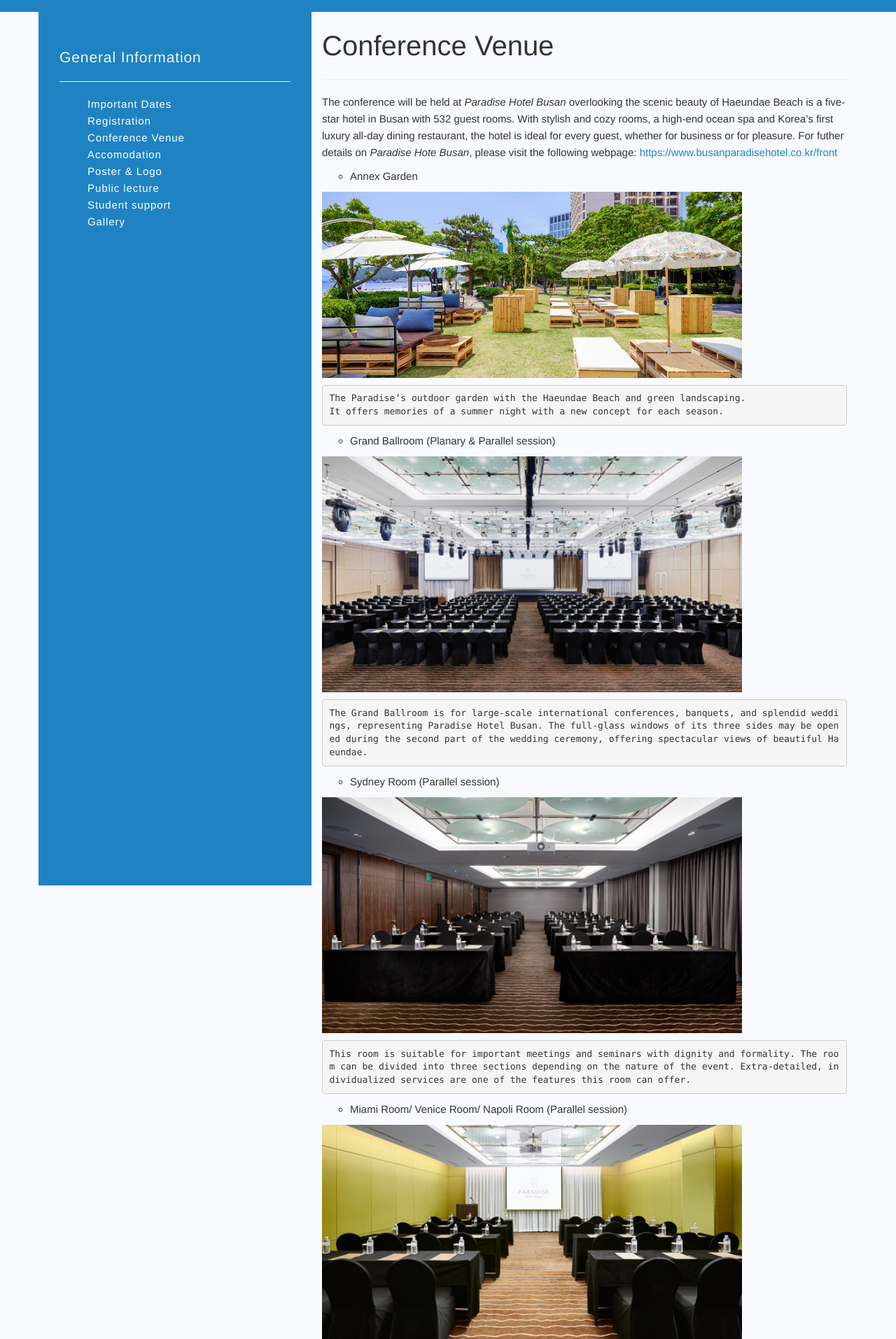
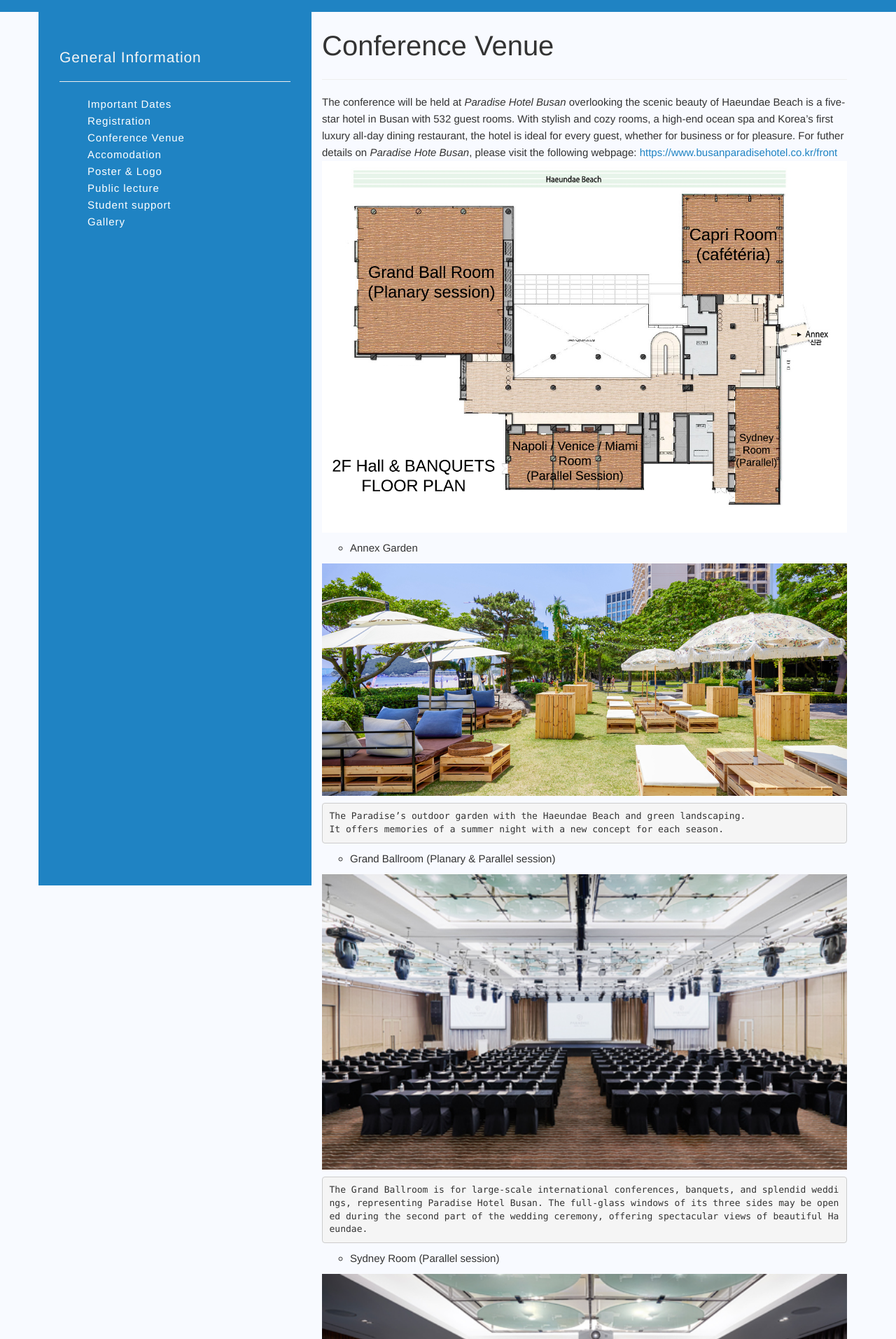
Before and after one commit to SQM2021/SQM2021.github.io, a Jekyll site: the page built from _pages/general-info/conference-venue.md, in a window 1280 px wide. Shown: the part 378-2291 px from the top of the page at 70% size. Built offline with Jekyll 4.4.1, drawn with Linux system fonts in a browser that asks for light colours.

Commit message:
20211112-1

```diff
--- a/_pages/general-info/conference-venue.md
+++ b/_pages/general-info/conference-venue.md
@@ -5,34 +5,34 @@
 ---
 
 The conference will be held at *Paradise Hotel Busan* overlooking the scenic beauty of Haeundae Beach is a five-star hotel in Busan with 532 guest rooms. With stylish and cozy rooms, a high-end ocean spa and Korea's first luxury all-day dining restaurant, the hotel is ideal for every guest, whether for business or for pleasure. For futher details on *Paradise Hote Busan*, please visit the following webpage: [https://www.busanparadisehotel.co.kr/front](https://www.busanparadisehotel.co.kr/front)
-
+![Venue map](/assets/img/slider/venue map.png){: width="100%"}
 - Annex Garden
 
-![Annex Garden](/assets/img/slider/annex_garden.jpg){: width="80%"}
+![Annex Garden](/assets/img/slider/annex_garden.jpg){: width="100%"}
 
     The Paradise’s outdoor garden with the Haeundae Beach and green landscaping.
     It offers memories of a summer night with a new concept for each season.
 
 - Grand Ballroom (Planary & Parallel session)
 
-![Grand Ballroom](/assets/img/slider/grand_ballroom.jpg){: width="80%"}
+![Grand Ballroom](/assets/img/slider/grand_ballroom.jpg){: width="100%"}
 
     The Grand Ballroom is for large-scale international conferences, banquets, and splendid weddings, representing Paradise Hotel Busan. The full-glass windows of its three sides may be opened during the second part of the wedding ceremony, offering spectacular views of beautiful Haeundae.
 
 - Sydney Room (Parallel session)
 
-![Sydney Room](/assets/img/slider/medium_hall.jpg){: width="80%"}
+![Sydney Room](/assets/img/slider/medium_hall.jpg){: width="100%"}
 
     This room is suitable for important meetings and seminars with dignity and formality. The room can be divided into three sections depending on the nature of the event. Extra-detailed, individualized services are one of the features this room can offer.
 
 - Miami Room/ Venice Room/ Napoli Room (Parallel session)
 
-![Small halls](/assets/img/slider/small_hall.jpg){: width="80%"}
+![Small halls](/assets/img/slider/small_hall.jpg){: width="100%"}
 
     Suitable for small events for VIP guests, the small banquet hall offers the highest level of satisfaction with its cozy atmosphere, refined service, and formal interior.
 
 - Capri Room (cafétéria)
 
-![Capri Room](/assets/img/slider/cafeteria.jpg){: width="80%"}
+![Capri Room](/assets/img/slider/cafeteria.jpg){: width="100%"}
 
     It is a medium-sized banquet hall boasting a beautiful view of the Haeundae Sea, with three-sided full-glass windows. It is also equipped with advanced devices such as various LED lights and large screen. Depending on the event, such as seminars or conventions, the room can offer a professional and luxurious ambience.
```
Also changed, not shown: assets/img/slider/venue map.png (added).
